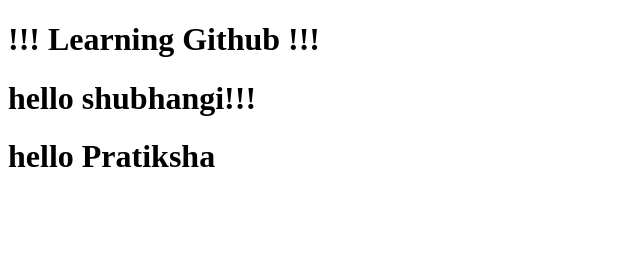
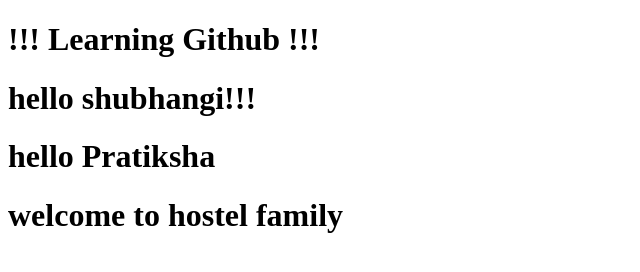
Before and after one commit to shubhangideokate05/webpage, a plain HTML site: page index.html in a window 1280 px wide. Shown: the whole page, without its empty margins (0-640 px from the left). Drawn offline with Linux system fonts and the light colour scheme.

Commit message:
updated folder

```diff
--- a/index.html
+++ b/index.html
@@ -12,6 +12,6 @@
     </h1>
    <h1>hello shubhangi!!!</h1>
    <h1>hello Pratiksha</h1>
-
+    <h1>welcome to hostel family</h1>
 </body>
 </html>
```
